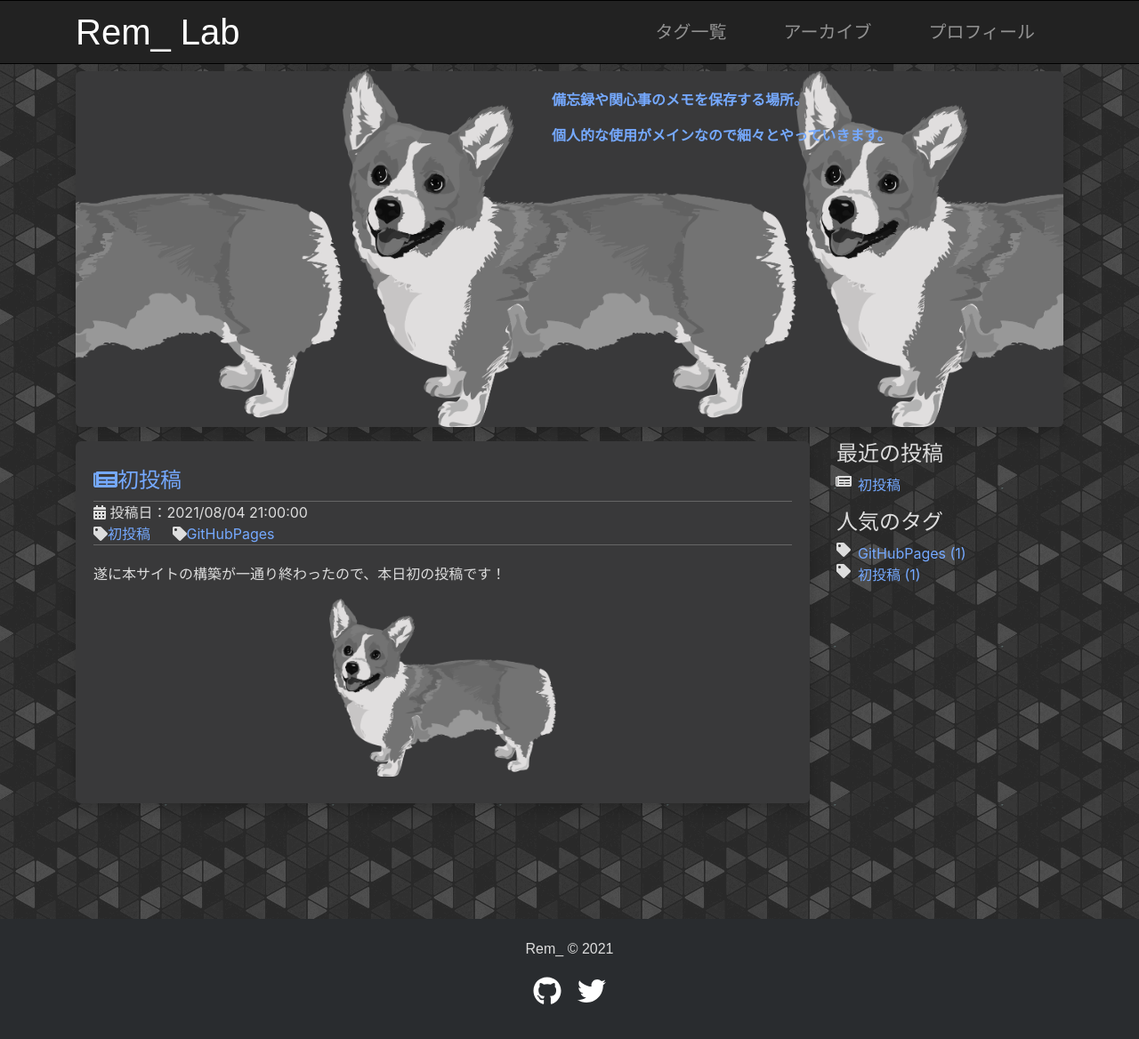
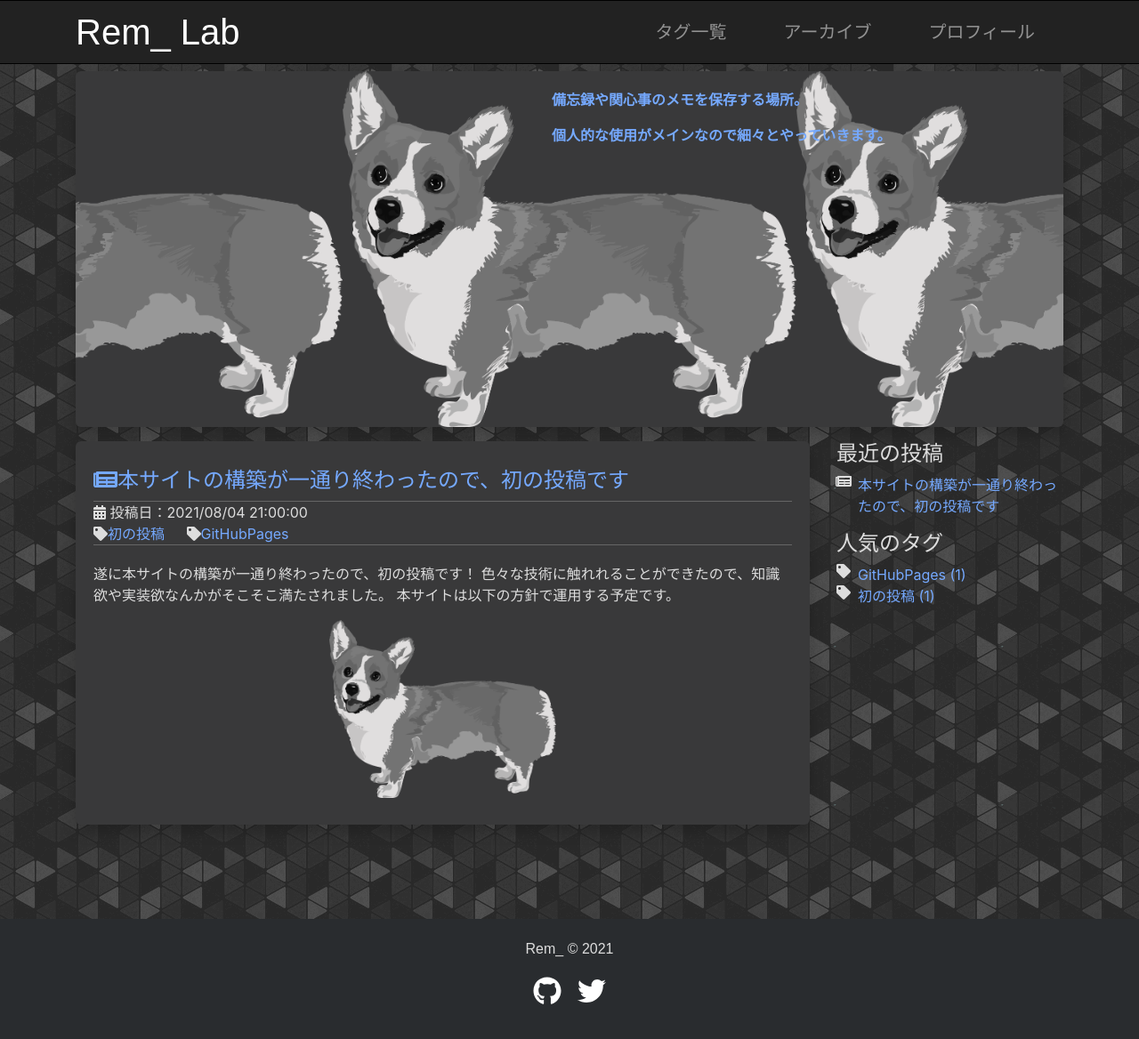
Before and after one commit to silverag-corgi/blog-old, a Jekyll site: the page built from index.html, in a window 1280 px wide and 1193 px high. Shown: the top 1168 px of the window at 89% size. Built offline with Jekyll 4.4.1, drawn with Linux system fonts in a browser that asks for light colours; the list of posts is cut into pages by our own code.

Commit message:
[d_upd] 記事更新

```diff
--- a/_posts/2021-08-04-初投稿.md
+++ b/_posts/2021-08-04-001.md
@@ -1,21 +1,24 @@
 ---
 layout: post
-title: 初投稿
+title: 本サイトの構築が一通り終わったので、初の投稿です
 date: 2021/08/04 21:00:00
 # update:
-description: 遂に本サイトの構築が一通り終わったので、本日初の投稿です！
+description:
+  遂に本サイトの構築が一通り終わったので、初の投稿です！
+  色々な技術に触れれることができたので、知識欲や実装欲なんかがそこそこ満たされました。
+  本サイトは以下の方針で運用する予定です。
 image: /assets/css/pics/site-header/corgi01.png
 toc: true
 share: true
 comments: false
 tags:
-  - 初投稿
+  - 初の投稿
   - GitHubPages
 ---
 
-# 初投稿
+# 初の投稿
 
-遂に本サイトの構築が一通り終わったので、本日初の投稿です！
+遂に本サイトの構築が一通り終わったので、初の投稿です！
 色々な技術に触れれることができたので、知識欲や実装欲なんかがそこそこ満たされました。
 
 本サイトは以下の方針で運用する予定です。
```
Also changed, not shown: tag/Jekyll.md (deleted, +0 -5 lines), tag/サイト構築.md (deleted, +0 -5 lines), tag/初の投稿.md (added, +5 -0 lines), tag/初投稿.md (deleted, +0 -5 lines).
